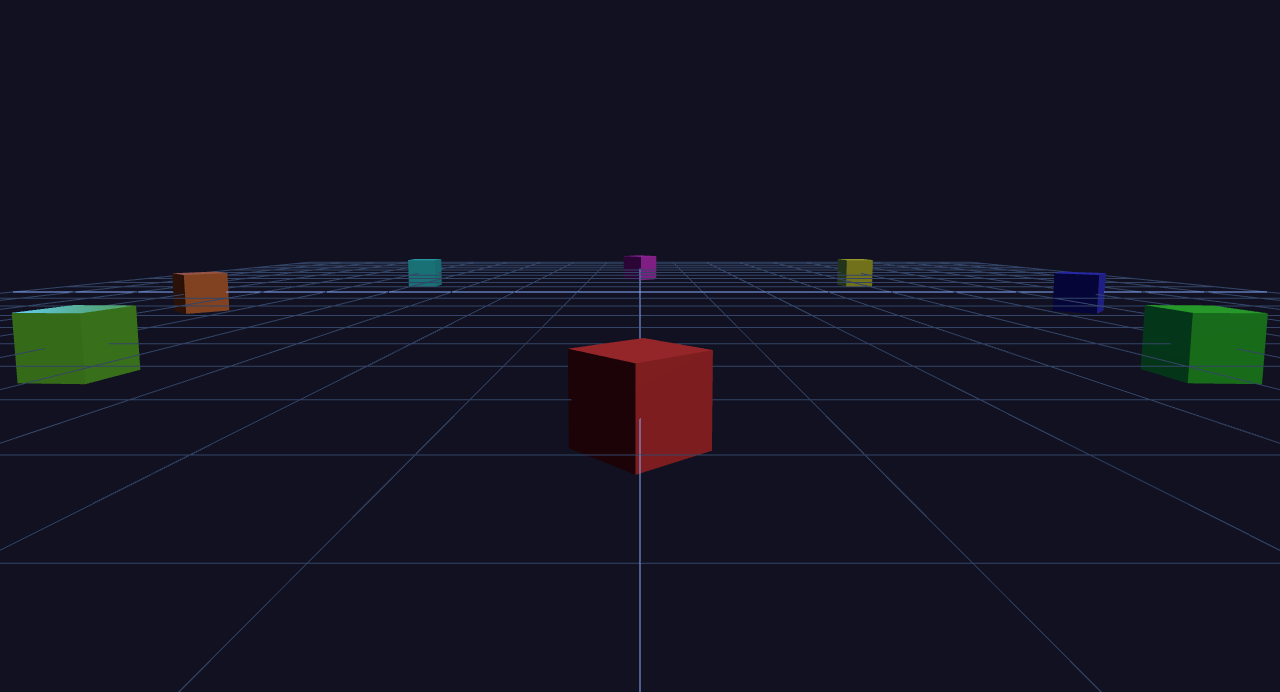
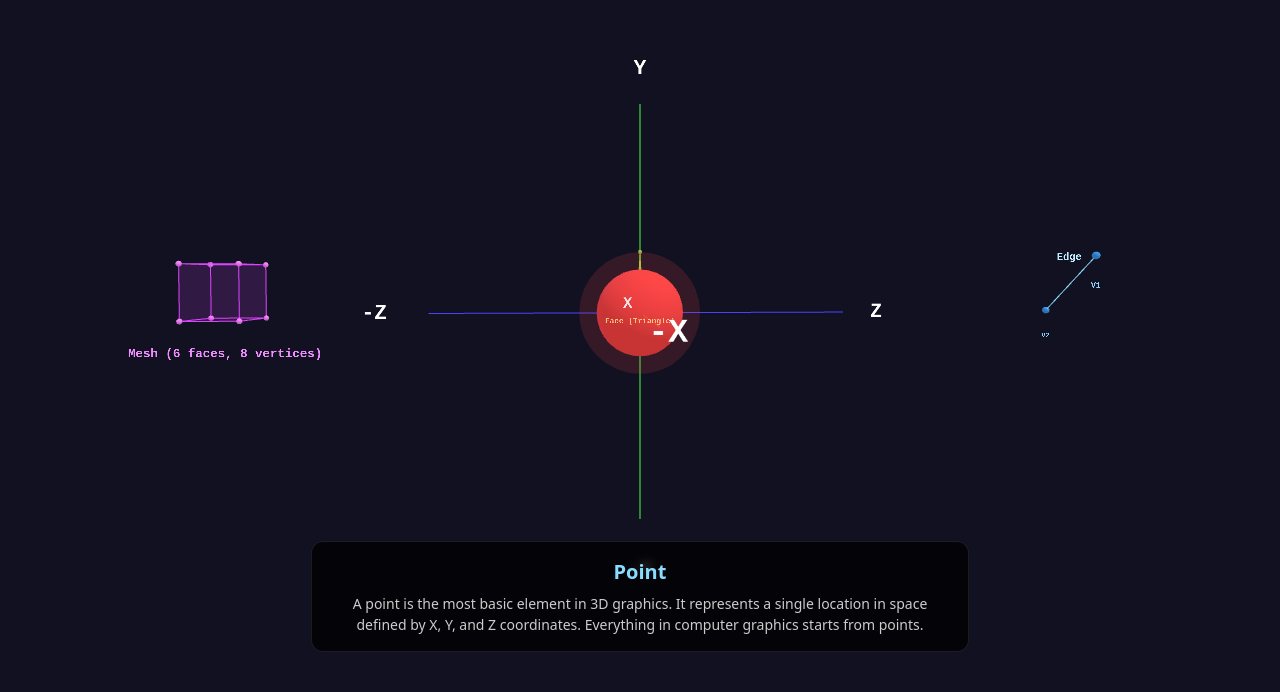
Before and after one commit to Vasyl-Trefilov/3dGfs, a React (Vite) app: page / in a window 1280 px wide. Shown: the part 108-800 px from the top of the page. Built offline with nearby package versions, Linux system fonts and the light colour scheme.

Commit message:
adding half working site

```diff
--- a/src/components/ThreeScene.jsx
+++ b/src/components/ThreeScene.jsx
@@ -1,25 +1,264 @@
-import { useEffect, useRef } from "react";
+import { useEffect, useRef, useState } from "react";
 import * as THREE from "three";
 
-const RADIUS = 7;
-const STEP = Math.PI / 4;
+const RADIUS = 6;
+const STEP = Math.PI / 2;
 const LERP_SPEED = 0.05;
 
-function createOrbitObject(angle, color, size = 0.5) {
-  const geometry = new THREE.BoxGeometry(size, size, size);
-  const material = new THREE.MeshStandardMaterial({
-    color,
-    metalness: 0.3,
-    roughness: 0.4,
+const STEPS = [
+  {
+    title: "Point",
+    desc: "A point is the most basic element in 3D graphics. It represents a single location in space defined by X, Y, and Z coordinates. Everything in computer graphics starts from points.",
+    createContent(g) {
+      const dot = new THREE.Mesh(
+        new THREE.SphereGeometry(0.25, 16, 16),
+        new THREE.MeshStandardMaterial({
+          color: 0xff4444,
+          emissive: 0xff4444,
+          emissiveIntensity: 0.5,
+        }),
+      );
+      g.add(dot);
+
+      const hl = new THREE.Mesh(
+        new THREE.SphereGeometry(0.35, 16, 16),
+        new THREE.MeshBasicMaterial({
+          color: 0xff4444,
+          transparent: true,
+          opacity: 0.15,
+        }),
+      );
+      g.add(hl);
+
+      const axesLen = 1.2;
+      const arrowMat = (color) => new THREE.LineBasicMaterial({ color });
+      const makeAxis = (start, end, color) => {
+        const g2 = new THREE.BufferGeometry().setFromPoints([
+          new THREE.Vector3(...start),
+          new THREE.Vector3(...end),
+        ]);
+        return new THREE.Line(g2, arrowMat(color));
+      };
+      g.add(makeAxis([0, 0, 0], [axesLen, 0, 0], 0xff4444));
+      g.add(makeAxis([0, 0, 0], [-axesLen, 0, 0], 0xff4444));
+      g.add(makeAxis([0, 0, 0], [0, axesLen, 0], 0x44ff44));
+      g.add(makeAxis([0, 0, 0], [0, -axesLen, 0], 0x44ff44));
+      g.add(makeAxis([0, 0, 0], [0, 0, axesLen], 0x4444ff));
+      g.add(makeAxis([0, 0, 0], [0, 0, -axesLen], 0x4444ff));
+
+      const labelPositions = [
+        [axesLen + 0.2, 0, 0],
+        [-axesLen - 0.3, 0, 0],
+        [0, axesLen + 0.2, 0],
+        [0, -axesLen - 0.3, 0],
+        [0, 0, axesLen + 0.2],
+        [0, 0, -axesLen - 0.3],
+      ];
+      const labels = ["X", "-X", "Y", "-Y", "Z", "-Z"];
+      labelPositions.forEach((pos, i) => {
+        const sprite = makeTextSprite(labels[i], 0xffffff, 0.2);
+        sprite.position.set(pos[0], pos[1], pos[2]);
+        g.add(sprite);
+      });
+    },
+  },
+  {
+    title: "Vertex & Edge",
+    desc: "When two points are connected, they form a vertex and an edge. Vertices define the shape of an object. An edge is the straight line segment connecting two vertices - the simplest form of geometry.",
+    createContent(g) {
+      const positions = [
+        new THREE.Vector3(-0.8, 0.5, 0),
+        new THREE.Vector3(0.8, -0.3, 0.4),
+      ];
+      positions.forEach((p) => {
+        const dot = new THREE.Mesh(
+          new THREE.SphereGeometry(0.05, 12, 12),
+          new THREE.MeshStandardMaterial({
+            color: 0x44aaff,
+            emissive: 0x44aaff,
+            emissiveIntensity: 0.4,
+          }),
+        );
+        dot.position.copy(p);
+        g.add(dot);
+      });
+
+      const edgeGeo = new THREE.BufferGeometry().setFromPoints(positions);
+      const edgeMat = new THREE.LineBasicMaterial({
+        color: 0x88ddff,
+        linewidth: 2,
+      });
+      const edge = new THREE.Line(edgeGeo, edgeMat);
+      g.add(edge);
+
+      const mid = new THREE.Vector3()
+        .addVectors(positions[0], positions[1])
+        .multiplyScalar(0.5);
+      const label = makeTextSprite("Edge", 0x88ddff, 0.25);
+        label.position.set(mid.x, mid.y + 0.4, mid.z);
+        g.add(label);
+
+      positions.forEach((p, i) => {
+        const lbl = makeTextSprite("V" + (i + 1), 0x44aaff, 0.18);
+        lbl.position.set(p.x, p.y - 0.4, p.z);
+        g.add(lbl);
+      });
+    },
+  },
+  {
+    title: "Face",
+    desc: "Three vertices connected by edges form a triangle - the most common face in 3D graphics. Faces are the building blocks of surfaces. Most 3D objects are made of thousands of triangles stitched together.",
+    createContent(g) {
+      const pts = [
+        new THREE.Vector3(-0.8, -0.5, 0),
+        new THREE.Vector3(0.8, -0.5, 0),
+        new THREE.Vector3(0, 0.8, 0),
+      ];
+      pts.forEach((p) => {
+        const dot = new THREE.Mesh(
+          new THREE.SphereGeometry(0.05, 10, 10),
+          new THREE.MeshStandardMaterial({
+            color: 0xffaa44,
+            emissive: 0xffaa44,
+            emissiveIntensity: 0.3,
+          }),
+        );
+        dot.position.copy(p);
+        g.add(dot);
+      });
+
+      const edgeGeo = new THREE.BufferGeometry().setFromPoints([
+        ...pts,
+        pts[0],
+      ]);
+      const edgeLine = new THREE.Line(
+        edgeGeo,
+        new THREE.LineBasicMaterial({ color: 0xffaa44 }),
+      );
+      g.add(edgeLine);
+
+      const faceGeo = new THREE.BufferGeometry();
+      const verts = new Float32Array([
+        pts[0].x,
+        pts[0].y,
+        pts[0].z,
+        pts[1].x,
+        pts[1].y,
+        pts[1].z,
+        pts[2].x,
+        pts[2].y,
+        pts[2].z,
+      ]);
+      faceGeo.setAttribute("position", new THREE.BufferAttribute(verts, 3));
+      faceGeo.setIndex([0, 1, 2]);
+      faceGeo.computeVertexNormals();
+      const faceMesh = new THREE.Mesh(
+        faceGeo,
+        new THREE.MeshBasicMaterial({
+          color: 0xffaa44,
+          transparent: true,
+          opacity: 0.3,
+          side: THREE.DoubleSide,
+        }),
+      );
+      g.add(faceMesh);
+
+      const label = makeTextSprite("Face (Triangle)", 0xffaa44, 0.3);
+      label.position.set(0, -0.8, 0);
+      g.add(label);
+    },
+  },
+  {
+    title: "Mesh",
+    desc: "Multiple faces combined create a mesh - a complete 3D object. Meshes define the surface of 3D models. The more faces a mesh has, the smoother and more detailed it can appear.",
+    createContent(g) {
+      const geo = new THREE.BoxGeometry(0.8, 0.8, 0.8);
+      const wire = new THREE.LineSegments(
+        new THREE.EdgesGeometry(geo),
+        new THREE.LineBasicMaterial({ color: 0xdd44ff }),
+      );
+      g.add(wire);
+
+      const mesh = new THREE.Mesh(
+        geo,
+        new THREE.MeshBasicMaterial({
+          color: 0xdd44ff,
+          transparent: true,
+          opacity: 0.15,
+          wireframe: false,
+        }),
+      );
+      g.add(mesh);
+
+      const verts = [
+        [-0.4, -0.4, -0.4],
+        [0.4, -0.4, -0.4],
+        [0.4, 0.4, -0.4],
+        [-0.4, 0.4, -0.4],
+        [-0.4, -0.4, 0.4],
+        [0.4, -0.4, 0.4],
+        [0.4, 0.4, 0.4],
+        [-0.4, 0.4, 0.4],
+      ];
+      verts.forEach((v) => {
+        const dot = new THREE.Mesh(
+          new THREE.SphereGeometry(0.04, 8, 8),
+          new THREE.MeshStandardMaterial({
+            color: 0xff88ff,
+            emissive: 0xff88ff,
+            emissiveIntensity: 0.5,
+          }),
+        );
+        dot.position.set(v[0], v[1], v[2]);
+        g.add(dot);
+      });
+
+      const label = makeTextSprite("Mesh (6 faces, 8 vertices)", 0xdd44ff, 0.3);
+      label.position.set(0, -0.9, 0);
+      g.add(label);
+    },
+  },
+];
+
+function makeTextSprite(text, color, scaleY = 0.3) {
+  const ctx = document.createElement("canvas").getContext("2d");
+  ctx.font = "Bold 48px monospace";
+  const metrics = ctx.measureText(text);
+  const w = Math.ceil(metrics.width) + 40;
+  const h = 80;
+  ctx.canvas.width = w;
+  ctx.canvas.height = h;
+  ctx.font = "Bold 48px monospace";
+  ctx.textAlign = "center";
+  ctx.textBaseline = "middle";
+  const hex = "#" + new THREE.Color(color).getHexString();
+  ctx.fillStyle = hex;
+  ctx.fillText(text, w / 2, h / 2);
+
+  const texture = new THREE.CanvasTexture(ctx.canvas);
+  texture.minFilter = THREE.LinearFilter;
+  const mat = new THREE.SpriteMaterial({
+    map: texture,
+    transparent: true,
+    depthTest: false,
   });
-  const mesh = new THREE.Mesh(geometry, material);
-  mesh.position.set(RADIUS * Math.sin(angle), 0, RADIUS * Math.cos(angle));
-  mesh.lookAt(0, 0, 0);
-  return mesh;
+  const sprite = new THREE.Sprite(mat);
+  const aspect = w / h;
+  sprite.scale.set(scaleY * aspect, scaleY, 1);
+  return sprite;
+}
+
+function createStepGroup(angle, label) {
+  const group = new THREE.Group();
+  group.position.set(RADIUS * Math.sin(angle), 0, RADIUS * Math.cos(angle));
+  group.userData = { angle, label };
+  return group;
 }
 
 export default function ThreeScene() {
   const containerRef = useRef(null);
+  const [currentStep, setCurrentStep] = useState(0);
+  const stepRef = useRef(0);
 
   useEffect(() => {
     const scene = new THREE.Scene();
@@ -48,20 +287,12 @@ export default function ThreeScene() {
     fillLight.position.set(-10, 5, -10);
     scene.add(fillLight);
 
-    const grid = new THREE.GridHelper(20, 20, 0x88aaff, 0x334466);
-    scene.add(grid);
-
-    const objects = [];
-    const colors = [
-      0xff4444, 0x44ff44, 0x4444ff, 0xffff44, 0xff44ff, 0x44ffff, 0xff8844,
-      0x88ff44,
-    ];
-    for (let i = 0; i < 8; i++) {
-      const angle = (i / 8) * Math.PI * 2;
-      const obj = createOrbitObject(angle, colors[i], 0.6);
-      scene.add(obj);
-      objects.push(obj);
-    }
+    const groups = STEPS.map((step, i) => {
+      const g = createStepGroup(i * STEP, step.title);
+      step.createContent(g);
+      scene.add(g);
+      return g;
+    });
 
     let currentAngle = 0;
     let targetAngle = 0;
@@ -69,7 +300,7 @@ export default function ThreeScene() {
 
     camera.position.set(
       RADIUS * Math.sin(currentAngle),
-      1,
+      0.2,
       RADIUS * Math.cos(currentAngle),
     );
     camera.lookAt(0, 0, 0);
@@ -92,8 +323,8 @@ export default function ThreeScene() {
       camera.position.z = (RADIUS + 4) * Math.cos(currentAngle);
       camera.lookAt(0, 0, 0);
 
-      objects.forEach((obj) => {
-        obj.rotation.y += delta * 0.5;
+      groups.forEach((g) => {
+        g.rotation.y += delta * 0.3;
       });
 
       renderer.render(scene, camera);
@@ -102,13 +333,12 @@ export default function ThreeScene() {
     renderer.setAnimationLoop(animate);
 
     function handleClick(e) {
-      const x = e.clientX;
       if (isAnimating) return;
-      if (x > window.innerWidth / 2) {
-        targetAngle += STEP;
-      } else {
-        targetAngle -= STEP;
-      }
+      const dir = e.clientX > window.innerWidth / 2 ? 1 : -1;
+      const next = (stepRef.current + dir + STEPS.length) % STEPS.length;
+      stepRef.current = next;
+      setCurrentStep(next);
+      targetAngle = next * STEP;
       isAnimating = true;
     }
 
@@ -133,5 +363,60 @@ export default function ThreeScene() {
     };
   }, []);
 
-  return <div ref={containerRef} style={{ display: "block" }} />;
+  return (
+    <div
+      ref={containerRef}
+      style={{ position: "relative", width: "100%", height: "100%" }}
+    >
+      <div
+        style={{
+          position: "absolute",
+          bottom: "40px",
+          left: "50%",
+          transform: "translateX(-50%)",
+          background: "rgba(0,0,0,0.75)",
+          color: "#fff",
+          padding: "16px 28px",
+          borderRadius: "12px",
+          fontFamily: "system-ui, sans-serif",
+          maxWidth: "600px",
+          width: "80%",
+          textAlign: "center",
+          pointerEvents: "none",
+          backdropFilter: "blur(4px)",
+          border: "1px solid rgba(255,255,255,0.1)",
+          zIndex: 10,
+        }}
+      >
+        <h2 style={{ margin: "0 0 8px", fontSize: "20px", color: "#88ddff" }}>
+          {STEPS[currentStep].title}
+        </h2>
+        <p
+          style={{
+            margin: 0,
+            fontSize: "14px",
+            lineHeight: "1.5",
+            color: "#ccc",
+          }}
+        >
+          {STEPS[currentStep].desc}
+        </p>
+      </div>
+      {/* <div
+        style={{
+          position: "absolute",
+          bottom: "120px",
+          left: "50%",
+          transform: "translateX(-50%)",
+          color: "rgba(255,255,255,0.3)",
+          fontSize: "12px",
+          fontFamily: "monospace",
+          pointerEvents: "none",
+          zIndex: 10,
+        }}
+      >
+        click left / right to navigate
+      </div>*/}
+    </div>
+  );
 }
```
